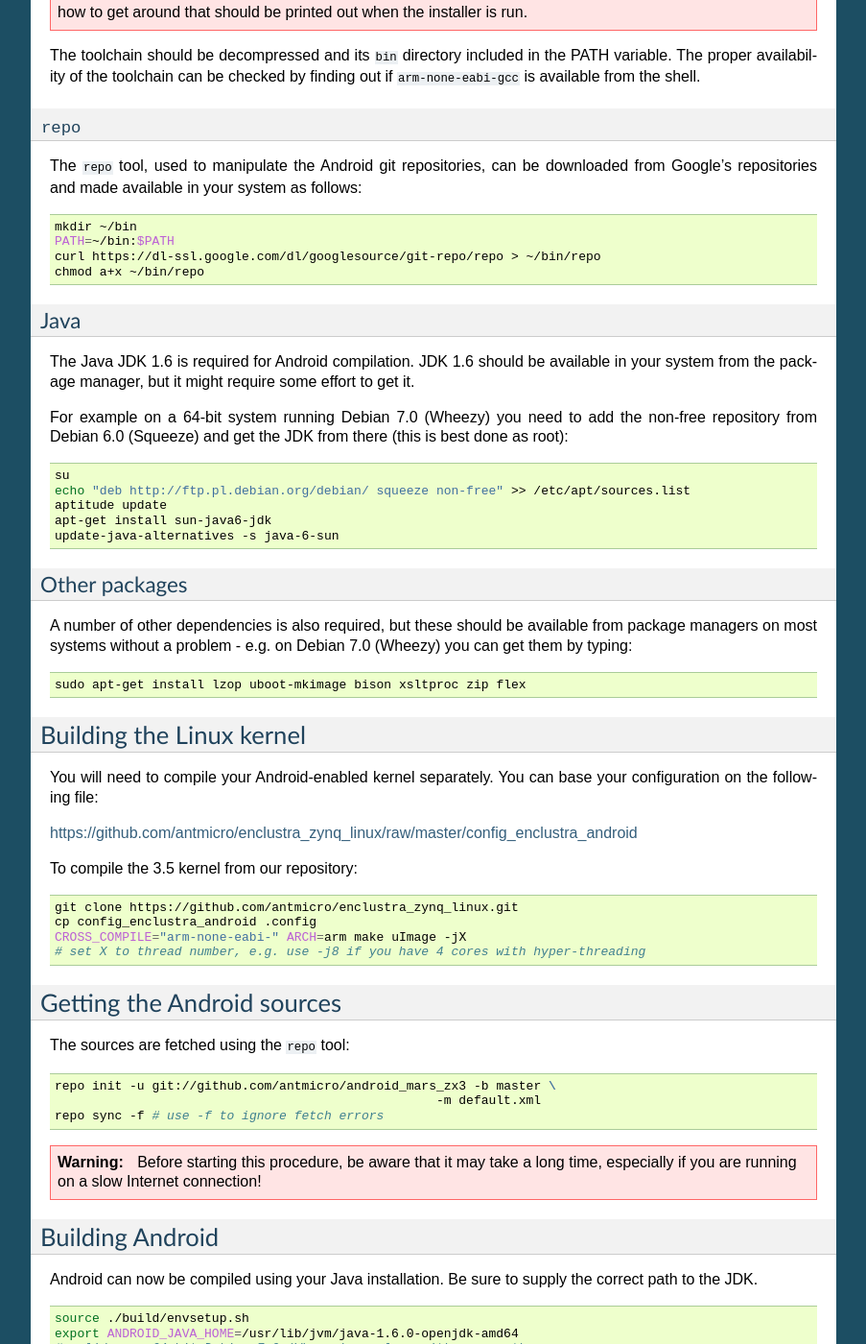
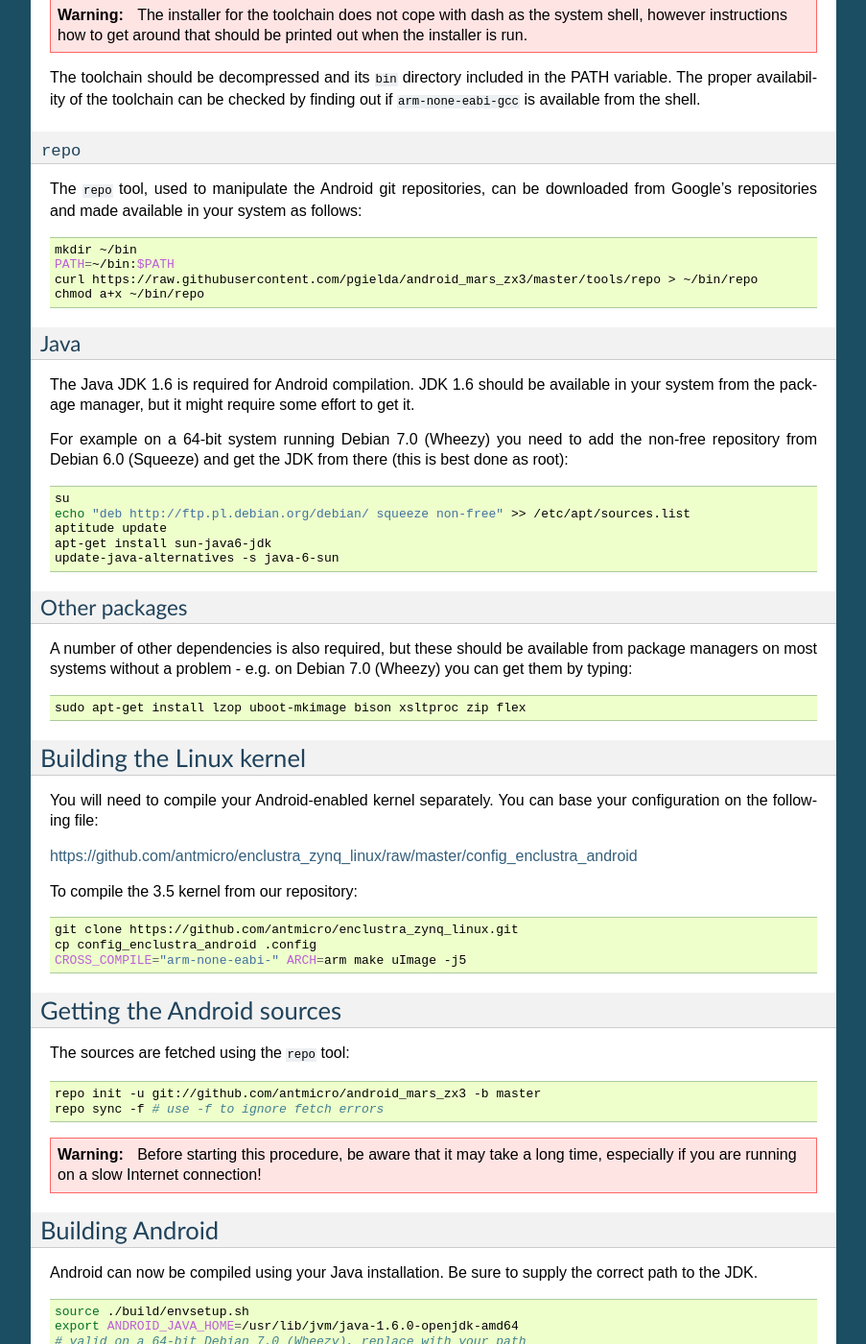
Before and after one commit to mgielda/android_mars_zx3, a Sphinx documentation site: the page built from doc/source/introduction.rst, in a window 1280 px wide and 1400 px high, scrolled down 867 px. Shown: the whole window at 96% size, without its empty margins (198-1101 px from the left). Built offline with Sphinx 7.4.7, drawn with Linux system fonts in a browser that asks for light colours; some of the changed text lies outside the part shown.

Commit message:
Update introduction.rst
minor changes

```diff
--- a/doc/source/introduction.rst
+++ b/doc/source/introduction.rst
@@ -55,7 +56,7 @@
 
    mkdir ~/bin
    PATH=~/bin:$PATH
-   curl https://dl-ssl.google.com/dl/googlesource/git-repo/repo > ~/bin/repo
+   curl https://raw.githubusercontent.com/pgielda/android_mars_zx3/master/tools/repo > ~/bin/repo
    chmod a+x ~/bin/repo
 
 Java
@@ -95,8 +96,7 @@
 
    git clone https://github.com/antmicro/enclustra_zynq_linux.git
    cp config_enclustra_android .config
-   CROSS_COMPILE="arm-none-eabi-" ARCH=arm make uImage -jX
-   # set X to thread number, e.g. use -j8 if you have 4 cores with hyper-threading
+   CROSS_COMPILE="arm-none-eabi-" ARCH=arm make uImage -j5
 
 Getting the Android sources
 ---------------------------
@@ -105,8 +105,7 @@
 
 .. code-block:: bash
 
-   repo init -u git://github.com/antmicro/android_mars_zx3 -b master \
-                                                      -m default.xml
+   repo init -u git://github.com/antmicro/android_mars_zx3 -b master
    repo sync -f # use -f to ignore fetch errors
 
 .. warning::
```
Also changed, not shown: other parts of doc/source/introduction.rst (+1 -0 lines).
